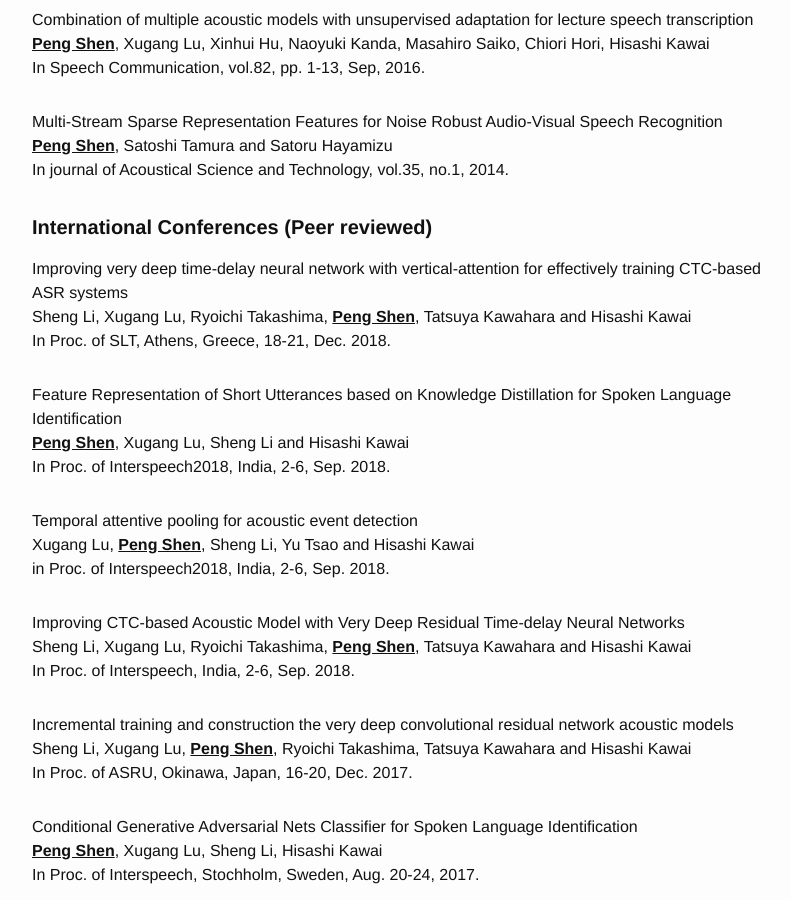
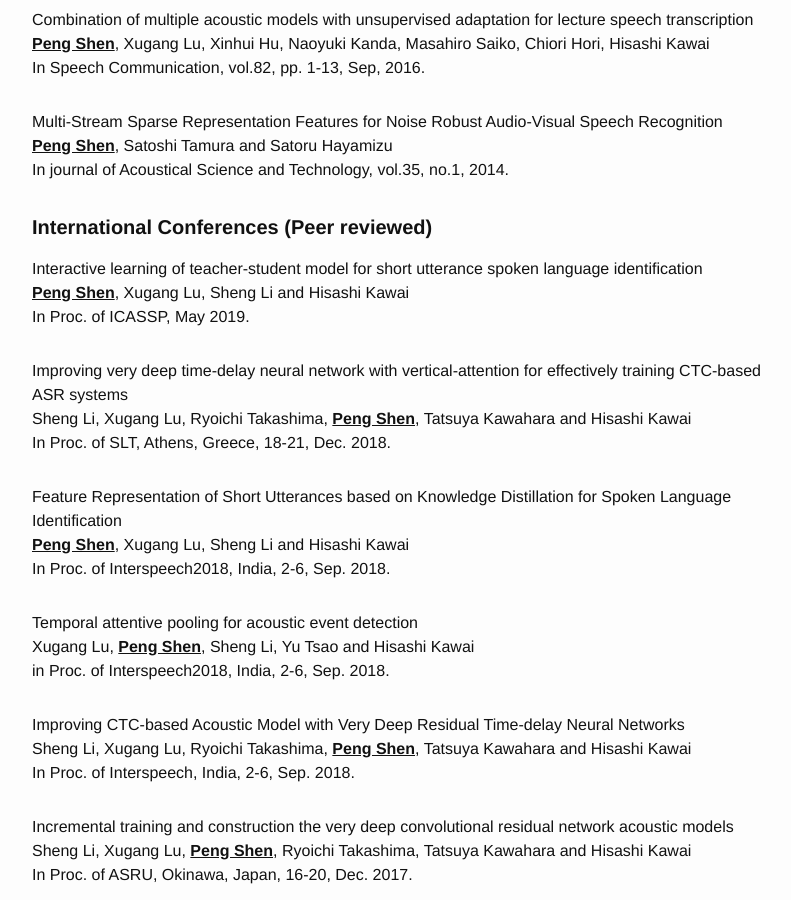
Before and after one commit to sinpycn/sinpycn.github.io, a Jekyll site: the page built from publications.md, in a window 1280 px wide and 900 px high, scrolled down 312 px. Shown: the whole window, without its empty margins (238-1029 px from the left). Built offline with Jekyll 4.4.1, drawn with Linux system fonts in a browser that asks for light colours.

Commit message:
Update publications.md

```diff
--- a/publications.md
+++ b/publications.md
@@ -30,6 +30,11 @@ permalink: /publications/
 
       <h4><b>International Conferences (Peer reviewed)</b></h4>
       <p>
+        <li>
+        Interactive learning of teacher-student model for short utterance spoken language identification<br>
+        <u><b>Peng Shen</b></u>, Xugang Lu, Sheng Li and Hisashi Kawai <br>
+        In Proc. of ICASSP, May 2019.<br>
+        </li>
 
         <li>
         Improving very deep time-delay neural network with vertical-attention for effectively training CTC-based ASR systems <br>
@@ -133,6 +138,7 @@ permalink: /publications/
 
       <h4><b>Domestic Conferences</b></h4>
       <p>
+
         <li>
 					Improving CTC-based acoustic model with very deep residual neural network<br>
 					S. Li, X. Lu, R.Takashima, <u><b>P. Shen</b></u> and H. Kawai<br>
```
